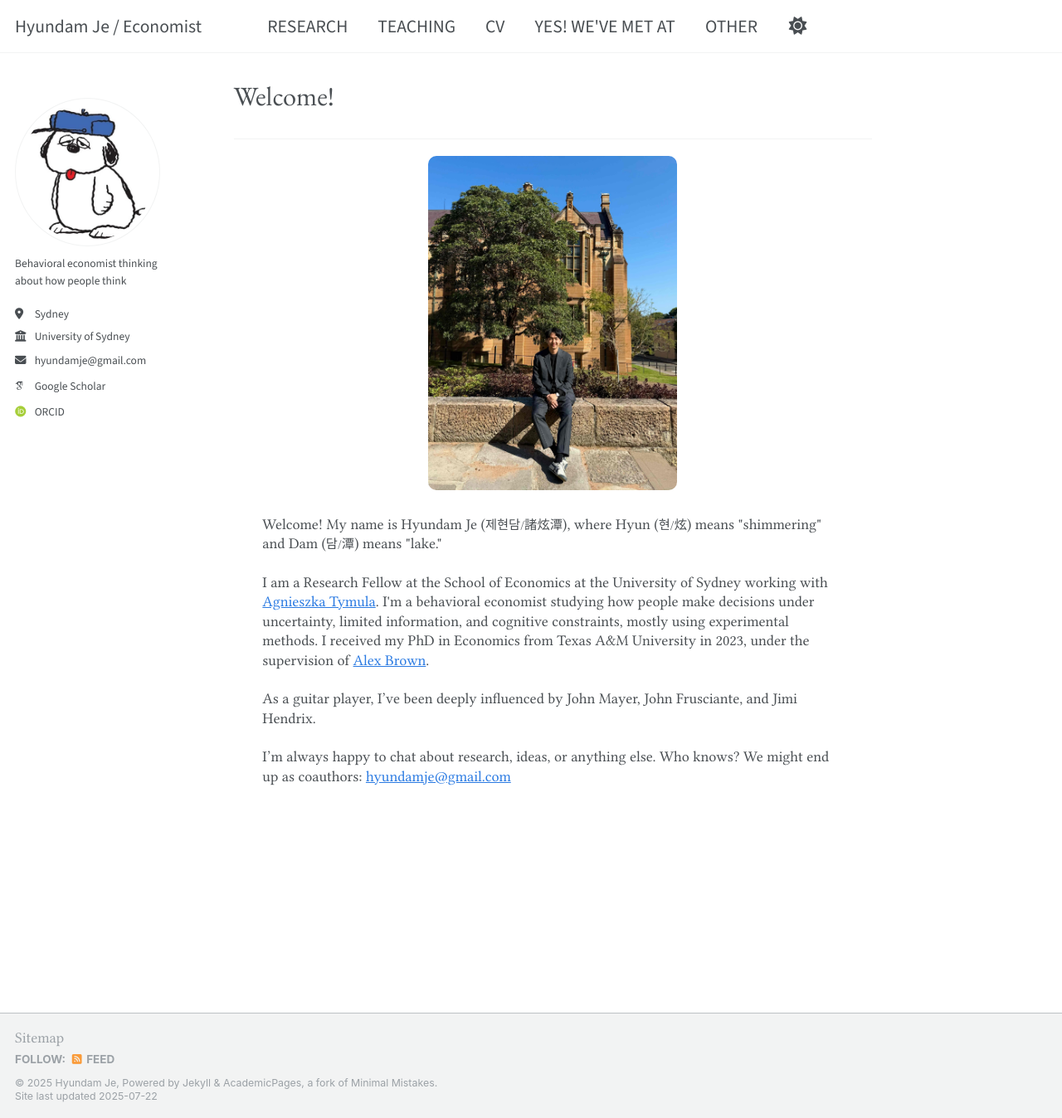
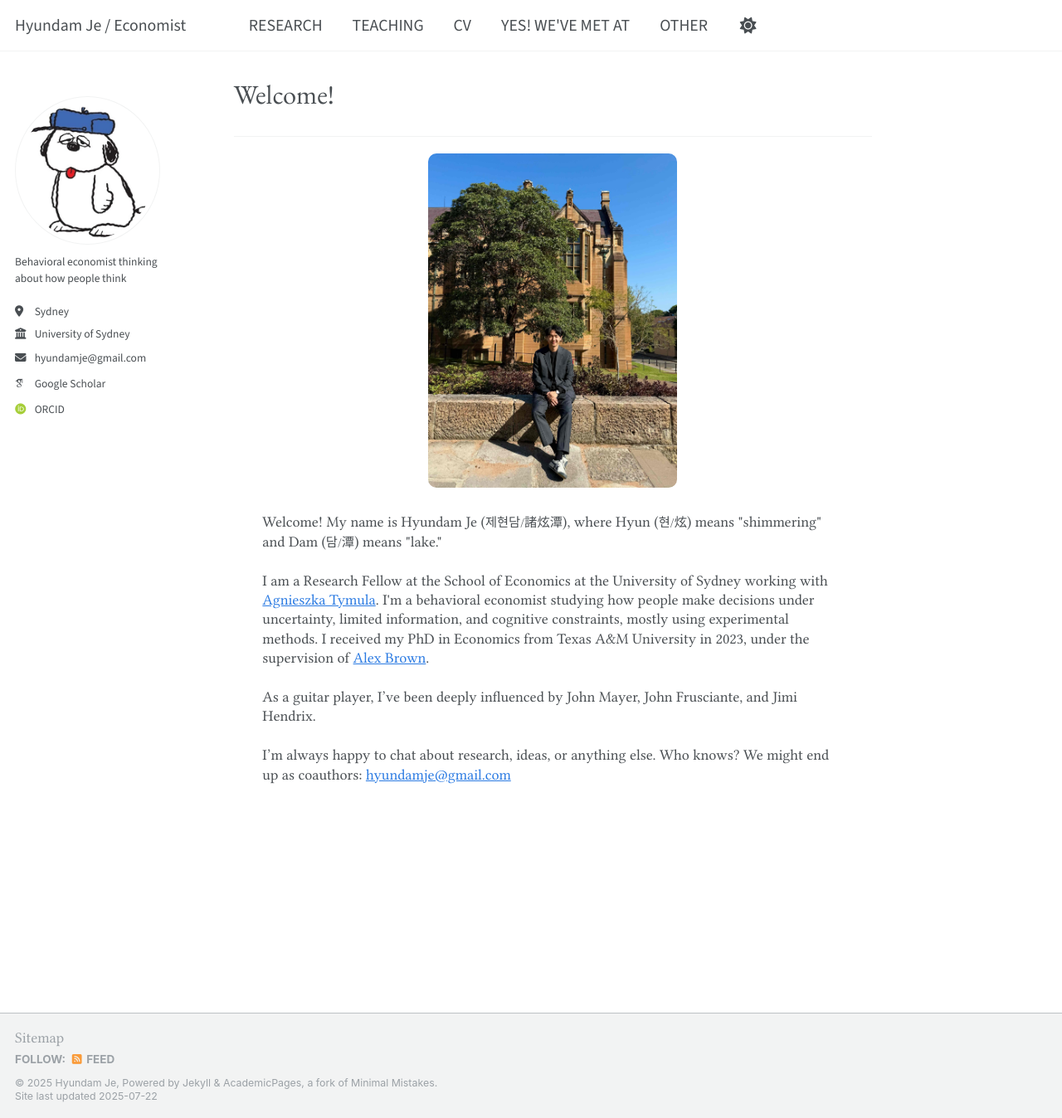
Before and after one commit to hyundamje/hyundamje.github.io, a Jekyll site: the page built from _pages/about.md, in a window 1280 px wide and 1348 px high. Shown: the whole window at 83% size. Built offline with Jekyll 4.4.1, drawn with Linux system fonts in a browser that asks for light colours; some web fonts are replaced.

Commit message:
Update custom.css

```diff
--- a/assets/css/custom.css
+++ b/assets/css/custom.css
@@ -4,13 +4,12 @@
 .masthead__menu a {
 
 font-family:  'Source Sans 3', sans-serif !important;
-   font-size: 1.2rem !important;
+   font-size: 1.1rem !important;
   font-weight: 400;
 }
 
 .author__name {
   font-family: 'EB Garamond', serif !important;
-  font-size: 1rem !important;
   font-weight: 400;
 }
 .author__bio,
```
